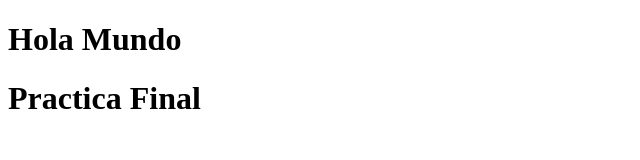
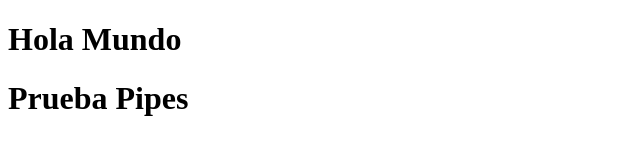
Before and after one commit to AlexanderVargas10/PracticaFinal, a website: page index.html in a window 1280 px wide. Shown: the whole page, without its empty margins (0-640 px from the left). Drawn offline with Linux system fonts and the light colour scheme.

Commit message:
Test github

```diff
--- a/index.html
+++ b/index.html
@@ -16,7 +16,7 @@
         console.log(saludar("DevOps 🚀"));
     </script>
 
-    <h1>Practica Final</h1>
+    <h1>Prueba Pipes</h1>
 
 </body>
 </html>
```
